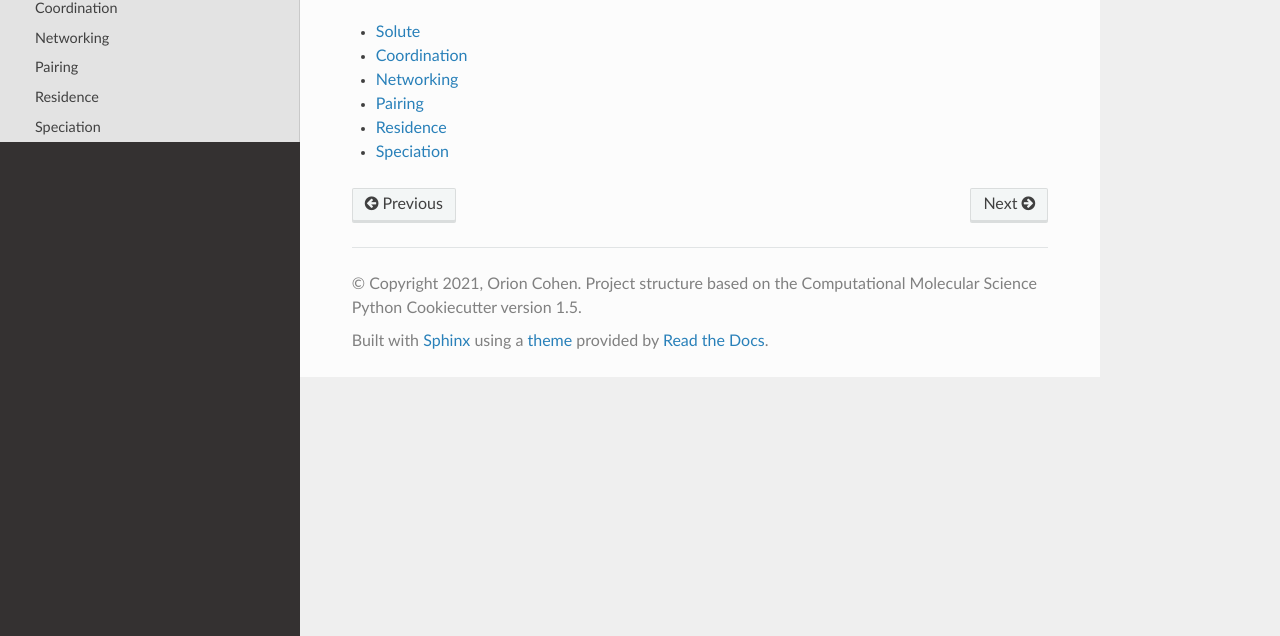
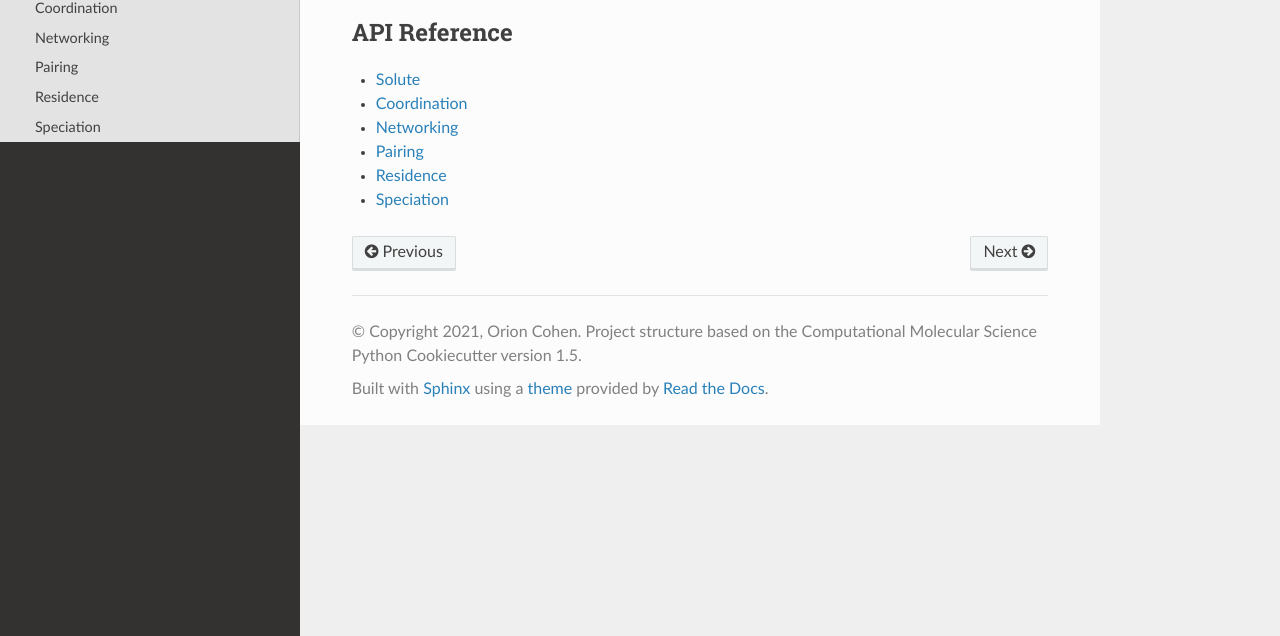
Before and after one commit to MDAnalysis/solvation-analysis, a Sphinx documentation site: the page built from docs/api.rst, in a window 1280 px wide, cut to the strip 264-900 px from the top of the page. Built offline with Sphinx 7.4.7 and the Read the Docs theme 2.0.0, drawn with Linux system fonts in a browser that asks for light colours.

Commit message:
small documentation changes

```diff
--- a/docs/api.rst
+++ b/docs/api.rst
@@ -5,6 +5,8 @@ API Documentation
     :toctree: stubs
 
 .. toctree::
+    :maxdepth: 3
+    :caption: API Reference
 
     api/solute
     api/coordination
--- a/docs/conf.py
+++ b/docs/conf.py
@@ -172,5 +172,6 @@ texinfo_documents = [
      'Miscellaneous'),
 ]
 
+# -- Extension configuration -------------------------------------------------
 
-# -- Extension configuration -------------------------------------------------
+autodoc_class_signature = "separated"
```
